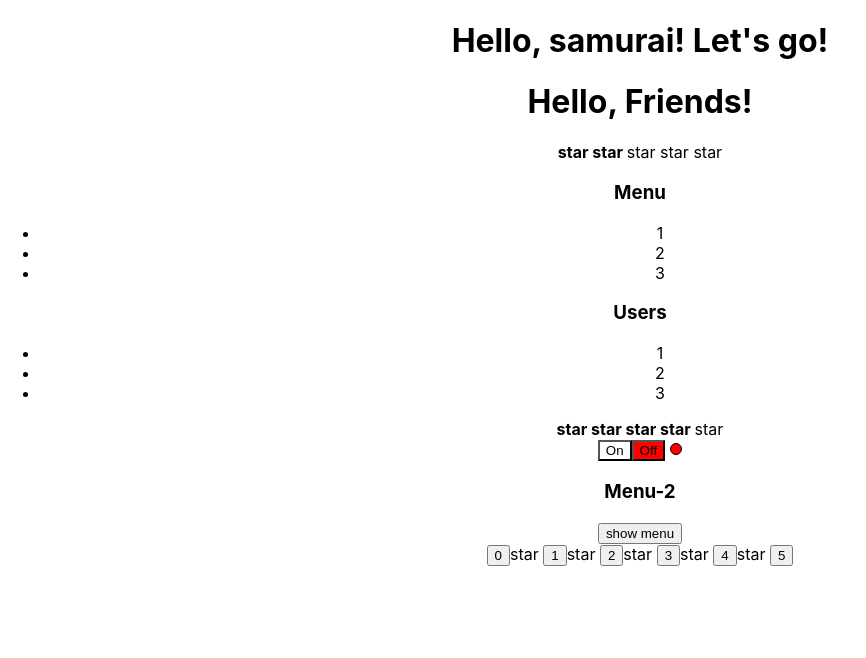
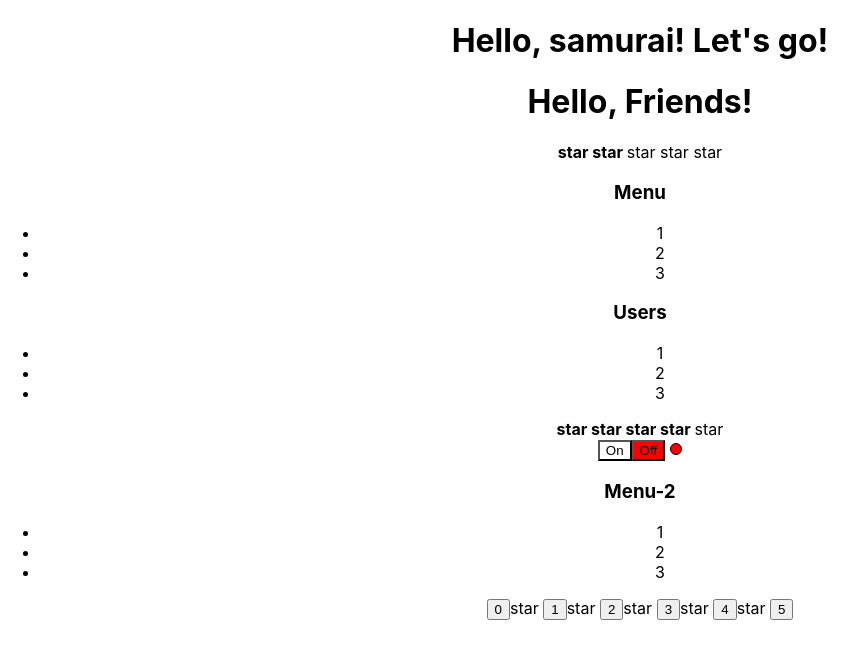
Before and after one commit to wrunika/samurai-way-main, a React (Create React App) app: page / in a window 1280 px wide. Shown: the top 658 px of the page, without its empty margins (0-866 px from the left). Built offline with nearby package versions, Linux system fonts and the light colour scheme.

Commit message:
refactor: remove button from UncontrolledAccordion, add click on <h3>

```diff
--- a/src/components/UncontrolledAccordion/UncontrolledAccordion.tsx
+++ b/src/components/UncontrolledAccordion/UncontrolledAccordion.tsx
@@ -5,42 +5,32 @@ type AccordionPropsType = {
 }
 
 function UncontrolledAccordion(props: AccordionPropsType) {
-    //debugger
-    //console.log('accordion rendering')
-    const [collapsed, setCollapsed] = useState<boolean>(true)
-    let nameButton = collapsed ? 'show menu' : 'hide menu';
 
+    const [collapsed, setCollapsed] = useState<boolean>(false)
+    //let nameButton = collapsed ? 'show menu' : 'hide menu';
+    const changeViewOfMenu = () => {
+      setCollapsed(!collapsed)
+    }
     return (
         <div>
-            <AccordionTitle title={props.titleValue} /> <button onClick={ ()=>{setCollapsed(!collapsed)} } >{nameButton}</button>
+            <AccordionTitle title={props.titleValue} changeViewOfMenu={changeViewOfMenu} />
+            {/*<button onClick={ ()=>{setCollapsed(!collapsed)} } >{nameButton}</button>*/}
             {collapsed || <AccordionBody /> }
         </div>
     )
-    /*if (props.collapsed) {
-        return (
-            <div>
-                <AccordionTitle title={props.titleValue}/>
-            </div>
-        )
-    } else {
-        return (
-            <div>
-                <AccordionTitle title={props.titleValue}/>
-                <AccordionBody/>
-            </div>
-        );
-    }*/
+
 }
 
 type AccordionTitlePropsType = {
     title: string
+    changeViewOfMenu: ()=>void
 }
 
 function AccordionTitle(props: AccordionTitlePropsType) {
     //debugger
-    console.log('accordionTitle rendering')
+    //console.log('accordionTitle rendering')
     return(
-        <h3>{props.title}</h3>
+        <h3 onClick={props.changeViewOfMenu} >{props.title}</h3>
     );
 }
 
```
